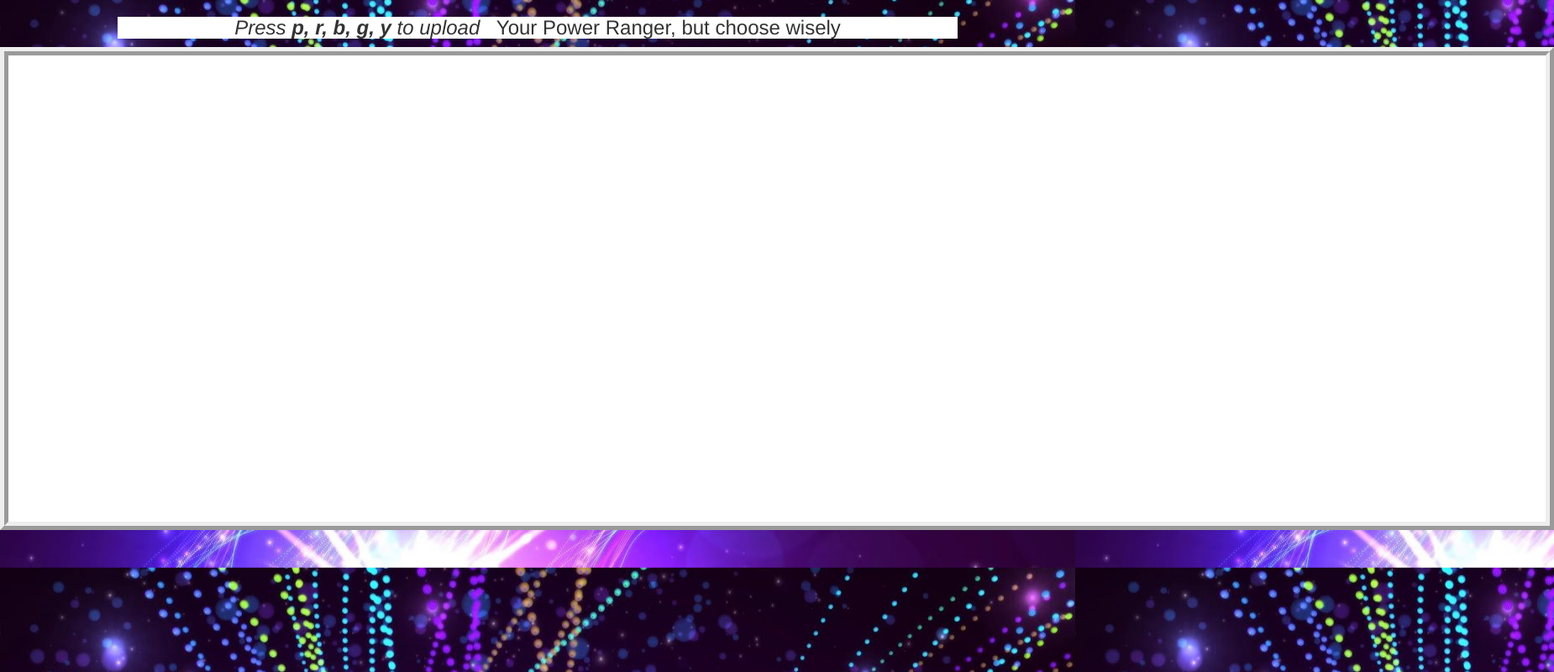
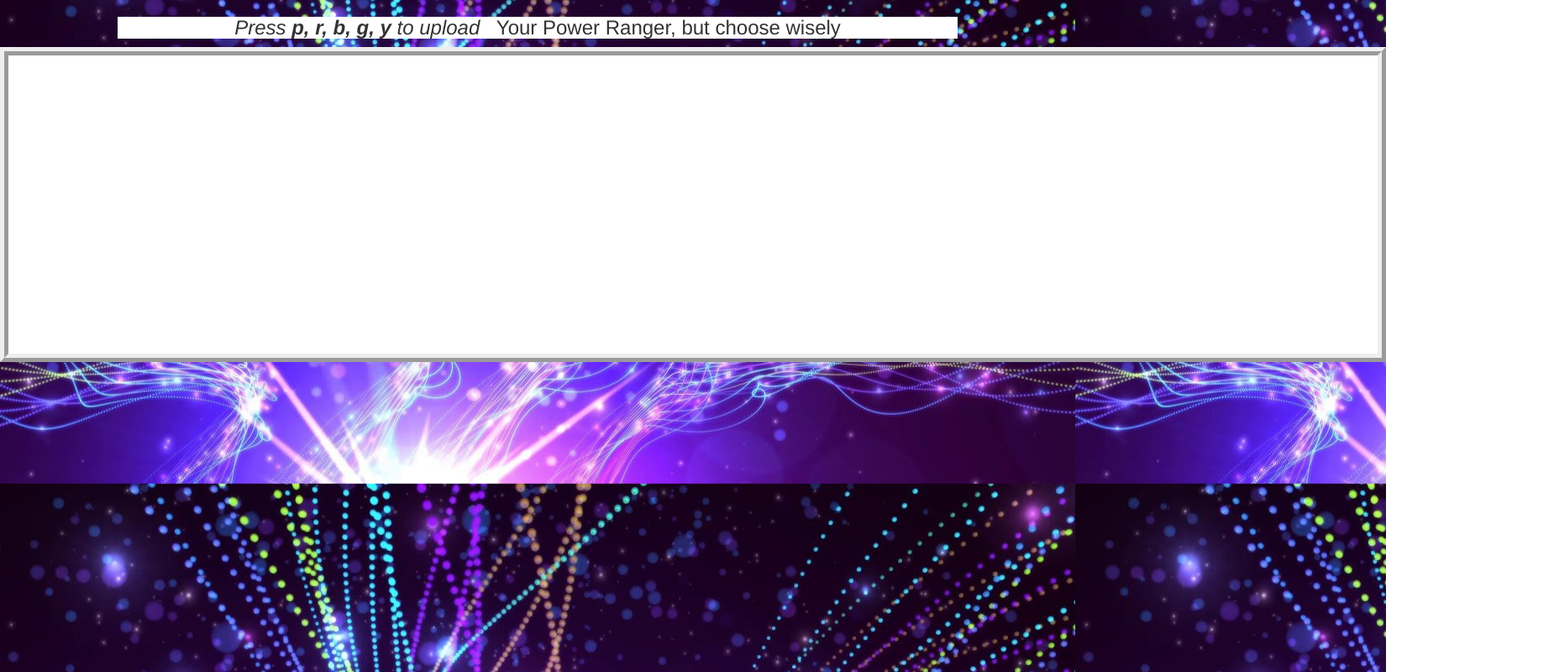
Before and after one commit to Girl-Power-1/Choose-your-Ranger, a plain HTML site: page index.html in a window 1280 px wide. Shown: the whole page at 84% size, 1850 px wide, since content can reach past the window. Drawn offline with nearby package versions, Linux system fonts and the light colour scheme.

Commit message:
Update index.html

```diff
--- a/index.html
+++ b/index.html
@@ -17,7 +17,7 @@
 	<center>
 		<h3><i>Press <b>p, r, b, g, y</b> to upload &nbsp;</i> Your Power Ranger, but choose wisely</h3>
 
-		<canvas id="myCanvas" width="1850" height="575">
+		<canvas id="myCanvas" width="1650" height="375">
 		</canvas>
 		<div id="d1"></div>
 
```
